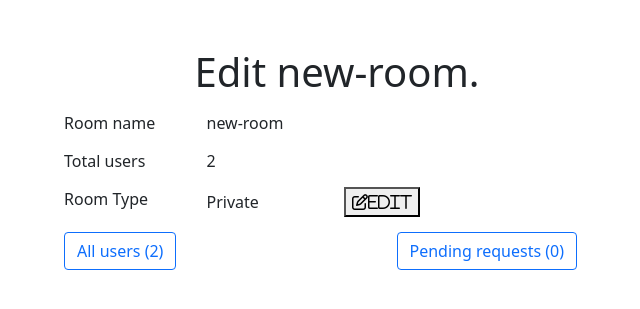
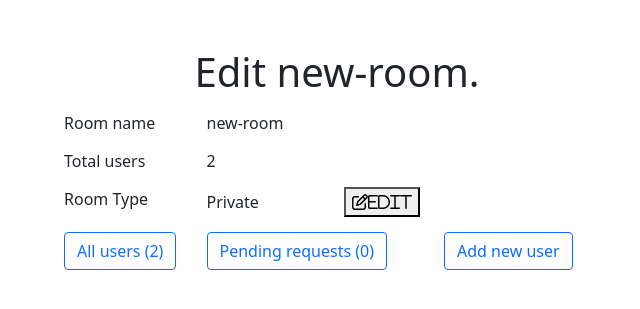
Before and after one commit to GurungAman/Chat-App, a Django app: a page that uses main/templates/edit_room.html in a window 1280 px wide. Shown: the top 309 px of the page, without its empty margins (303-943 px from the left). Run offline with Django 3.2, Linux system fonts and the light colour scheme; a user stored in the database is signed in; data comes from the database, SQL or seed files in the repository; both versions use the stored data as it was after the commit; some libraries are stand-ins or nearby versions.

Commit message:
adding user to room feature added

```diff
--- a/main/permission_decorator.py
+++ b/main/permission_decorator.py
@@ -15,7 +15,7 @@ def check_permission(func):
                 json_str = request.body.decode(encoding='UTF-8')
                 data_json = json.loads(json_str)
                 room = Room.objects.get(room=data_json['room_name'])
-                print(room)
+
 
             user_admin = room.user_admin
             if user != user_admin:
--- a/main/static/js/room_operations.js
+++ b/main/static/js/room_operations.js
@@ -41,8 +41,9 @@ function createRoom(){
             }
             else if (data['status']==false){
                 $('#message').removeClass('d-none');
-                $('#message').append("<h5>Room with name "+ room_name +" already exists.!</h5>")
-                $('#message').delay(5000).fadeOut('slow');
+                $('#message').html("<h5>Room with name "+ room_name +" already exists.!</h5>")
+                $('#message').finish().show().delay(5000).fadeOut('slow');
+                $('#ModalCenter').modal('hide');
             }
         },
         error: function(data){
@@ -85,9 +86,7 @@ function joinRoom(){
 }
 
 function changeRoomType(){
-    // console.log($('#Modal').is(':visible'))
     var room_name = $('#room-name').text();
-    console.log(room_name)
     const csrftoken = (document.cookie).toString().split("=")[1];
     var is_private = $("#room-type-private").is(':checked');
     var is_public = $("#room-type-public").is(':checked');
@@ -110,8 +109,8 @@ function changeRoomType(){
                 console.log(data)
                 $('#Modal').modal('hide');
                 $('#message').removeClass('d-none');
-                $('#message').append("<h5>"+ data['error'] +".!</h5>")
-                $('#message').delay(5000).fadeOut('slow');
+                $('#message').html("<h5>"+ data['error'] +".!</h5>")
+                $('#message').finish().show().delay(5000).fadeOut('slow');
             }
         },
         error: function(data){
@@ -215,3 +214,33 @@ function rejectIncomingRequests(user){
         }
     })
 }
+
+function addUser(){
+    const csrftoken = (document.cookie).toString().split("=")[1];
+    var room_name = $('#room-name').text();
+    var username = $('#username').val();
+    $.ajax({
+        url: "/add_user/",
+        headers: {
+            'X-CSRFToken': csrftoken
+        },
+        type: 'POST',
+        data: JSON.stringify({
+            "room_name": room_name,
+            "username": username
+        }),
+        success: function(data){
+            if (data['status'] == true){
+                $('#message').removeClass('d-none');
+                $('#message').html("<h5>User "+ username +" added.!</h5>")
+                $('#message').finish().show().delay(5000).fadeOut('slow');
+            }
+            else if(data['status'] == false){
+                window.location.reload();
+            }
+        },
+        error: function(data){
+            console.log(data)
+        }
+    })
+}
--- /dev/null
+++ b/main/templates/add-new-user-modal.html
@@ -0,0 +1,28 @@
+<!-- Show user modal -->
+<div class="modal fade" id="showAddUser" tabindex="-1" role="dialog" aria-labelledby="showPendingRequestsTitle" aria-hidden="true">
+    <div class="modal-dialog modal-dialog-centered" role="document">
+      <div class="modal-content">
+        <div class="modal-header justify-content-center">
+          <h5 class="modal-title" id="ModalLongTitle">All users:</h5>
+        </div>
+
+        <div class="modal-body">
+            <form>
+                <div class="form-group row justify-content-center">
+                    <div for="username" class="col-sm-2 col-form-label">Username:</div>
+                    <div class="col-sm-8">
+                      <input type="text" class="form-control" id="username" placeholder="Username">
+                    </div>
+                  </div>
+            </form>
+        </div>
+
+        <div class="modal-footer">
+          <button type="button" class="btn btn-secondary" data-dismiss="modal">Close</button>
+
+          <button type="button"  class="btn btn-primary" onclick="addUser()">Add user</button>
+
+        </div>
+      </div>
+    </div>
+  </div>
--- a/main/templates/edit_room.html
+++ b/main/templates/edit_room.html
@@ -59,11 +59,11 @@
               Pending requests ({{pending_requests|length}})
             </button>
           </div>
-          <!-- <div class="col-md-4 col-sm-12">
-            <button type="button" class="btn btn-outline-primary" data-toggle="modal" data-target="#showPendingRequests">
-              Add users
+          <div class="col-md-4 col-sm-12">
+            <button type="button" class="btn btn-outline-primary" data-toggle="modal" data-target="#showAddUser">
+              Add new user
             </button>
-          </div> -->
+          </div>
         </div>
 
       </form>
@@ -74,6 +74,7 @@
 {% include 'edit-room-modal.html' %}
 {% include 'show-all-users-modal.html' %}
 {% include 'pending-request-modal.html' %}
+{% include 'add-new-user-modal.html' %}
 
 
 <script>
--- a/main/templates/index.html
+++ b/main/templates/index.html
@@ -31,7 +31,9 @@
                 <div class="modal-dialog modal-dialog-centered" role="document">
                 <div class="modal-content">
                     <div class="modal-header">
-                    <h5 class="modal-title" id="ModalTitle">Room Name:  </h5>
+                    <h5 class="modal-title" id="ModalTitle">Room Name:
+                        <span id="room-name"></span>
+                    </h5>
                     <button type="button" class="close" data-dismiss="modal" aria-label="Close">
                         <span aria-hidden="true">&times;</span>
                     </button>
@@ -97,7 +99,7 @@
 <script>
     document.querySelector('#create-chat-room').onclick = function(e) {
         const room_name = document.querySelector('#room-name-input').value;
-        $("#ModalTitle").append(room_name)
+        $("#room-name").empty().append(room_name)
 
     };
 </script>
--- a/main/urls.py
+++ b/main/urls.py
@@ -28,6 +28,7 @@ urlpatterns = [
     path('reject_incoming_request/', views.reject_incoming_request, name='reject_incoming_request'),
     path('chat/<slug:room_name>/', views.chat_room, name='chat_room'),
     path('leave_room/', views.leave_room, name='leave_room'),
+    path('add_user/', views.add_user, name='add_user'),
 
     path('get_messages/', views.get_messages, name='get_messages'),
 ]
--- a/main/views.py
+++ b/main/views.py
@@ -1,6 +1,5 @@
-from django.contrib.auth import models
 from django.core.checks import messages
-from django.http import JsonResponse, response
+from django.http import JsonResponse
 from django.shortcuts import render, redirect
 from django.contrib.auth import authenticate, login, logout
 from django.contrib.auth.decorators import login_required
@@ -128,6 +127,31 @@ def remove_from_chat_room(request):
 
 
 @login_required(login_url='login')
+@check_permission
+def add_user(request):
+    response ={"status": False}
+    json_str = request.body.decode(encoding="UTF-8")
+    data_json = json.loads(json_str)
+    try:
+        room = Room.objects.get(room=data_json['room_name'])
+        user = User.objects.get(username=data_json['username'])
+
+        if user in room.approved_users.all():
+            messages.info(request, f"{user} is already in this room.!")
+            return JsonResponse(response)
+        room.approved_users.add(user)
+        if user in room.pending_requests.all():
+            room.pending_requests.remove(user)
+
+        response['status'] = True
+        return JsonResponse(response)
+    except Exception as e:
+        messages.info(request, f'Error: {e.__class__.__name__}')
+        response['error'] = f'{e.__class__.__name__}'
+        return JsonResponse(response)
+
+
+@login_required(login_url='login')
 def create_chat_room(request):
     json_str = request.body.decode(encoding='UTF-8')
     data_json = json.loads(json_str)
@@ -233,8 +257,6 @@ def get_messages(request):
         return JsonResponse(response)
 
 
-
-
 def user_login(request):
     if request.method == "POST":
         username = request.POST['username']
```
Also changed, not shown: db.sqlite3.
